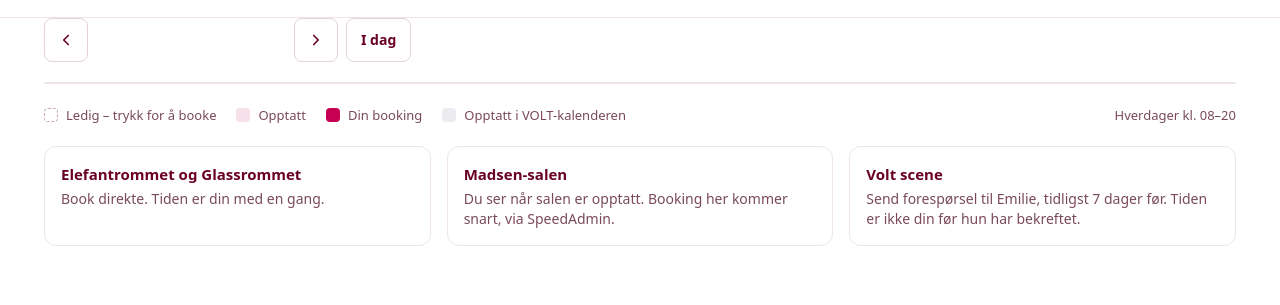
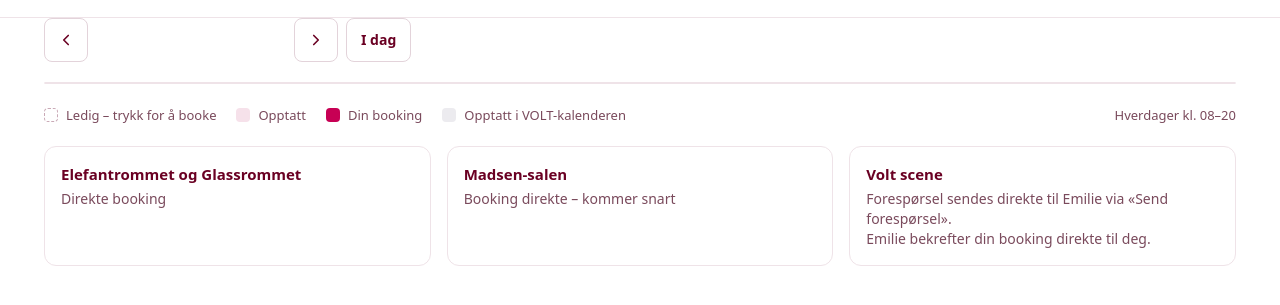
Before and after one commit to tinecello/romkalender-kulturskolen, a website with bundled scripts: page public/index.html in a window 1280 px wide. Shown: the part 103-408 px from the top of the page. Built offline with nearby package versions, Linux system fonts and the light colour scheme; a script that the page names is missing.

Commit message:
Ny tekst i forklaringsboksene nederst
Co-Authored-By: Claude Opus 5.5 <noreply@anthropic.com>
Claude-Session: https://claude.ai/code/session_01YUkHNZptVecpd916mUWqN6

```diff
--- a/public/index.html
+++ b/public/index.html
@@ -55,9 +55,9 @@
   </div>
 
   <section class="rules">
-    <div class="card"><h3>Elefantrommet og Glassrommet</h3><p>Book direkte. Tiden er din med en gang.</p></div>
-    <div class="card"><h3>Madsen-salen</h3><p>Du ser når salen er opptatt. Booking her kommer snart, via SpeedAdmin.</p></div>
-    <div class="card"><h3>Volt scene</h3><p>Send forespørsel til Emilie, tidligst 7 dager før. Tiden er ikke din før hun har bekreftet.</p></div>
+    <div class="card"><h3>Elefantrommet og Glassrommet</h3><p>Direkte booking</p></div>
+    <div class="card"><h3>Madsen-salen</h3><p>Booking direkte – kommer snart</p></div>
+    <div class="card"><h3>Volt scene</h3><p>Forespørsel sendes direkte til Emilie via «Send forespørsel».<br>Emilie bekrefter din booking direkte til deg.</p></div>
   </section>
 </main>
 
```
